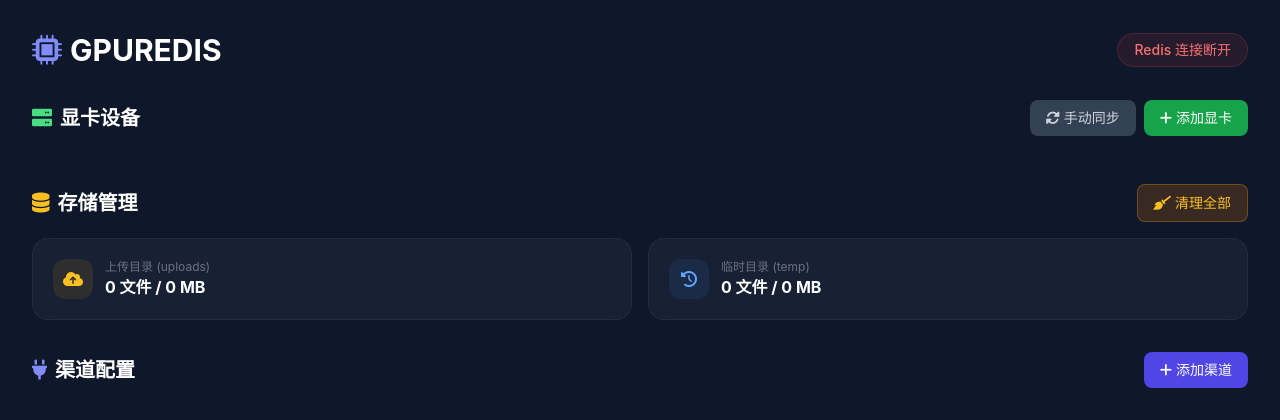
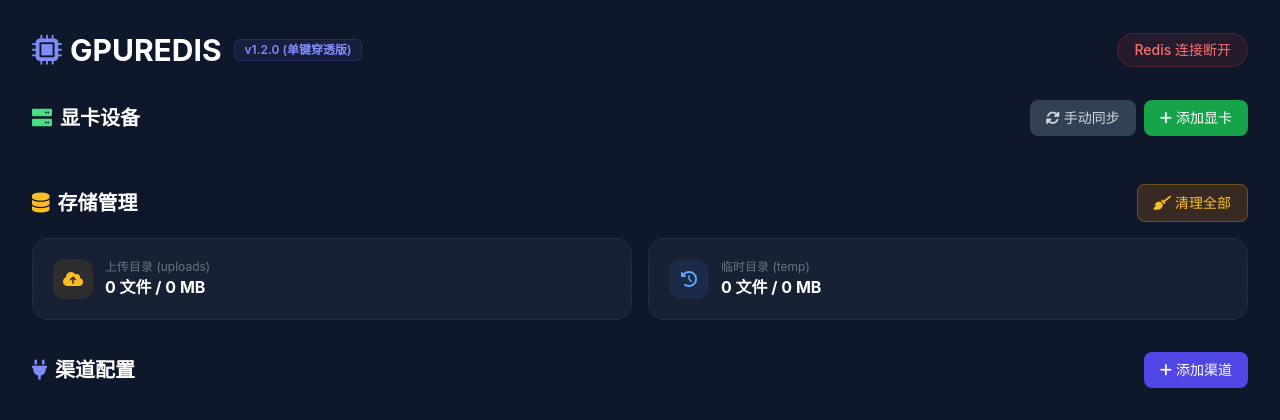
Before and after one commit to ZEROHIZ/newgpu, a FastAPI app: page / in a window 1280 px wide. Shown: the top 420 px of the page. Run offline with FastAPI, Linux system fonts and the light colour scheme; data that the repository does not hold is empty; some libraries are stand-ins or nearby versions.

Commit message:
feat: add version v1.2.0 badge on frontend for update verification

```diff
--- a/web/templates/index.html
+++ b/web/templates/index.html
@@ -18,7 +18,7 @@
     <div class="max-w-7xl mx-auto">
         <!-- Header -->
         <div class="flex justify-between items-center mb-8">
-            <h1 class="text-3xl font-bold text-white"><i class="fas fa-microchip mr-2 text-indigo-400"></i>GPUREDIS</h1>
+            <h1 class="text-3xl font-bold text-white flex items-center"><i class="fas fa-microchip mr-2 text-indigo-400"></i>GPUREDIS<span class="ml-3 px-2.5 py-0.5 text-xs font-semibold bg-indigo-500/10 text-indigo-400 border border-indigo-500/20 rounded-md">v1.2.0 (单键穿透版)</span></h1>
             <div id="conn-status" class="px-4 py-1.5 rounded-full text-sm font-medium"></div>
         </div>
 
```
